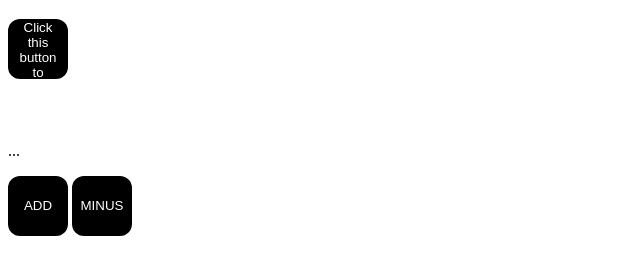
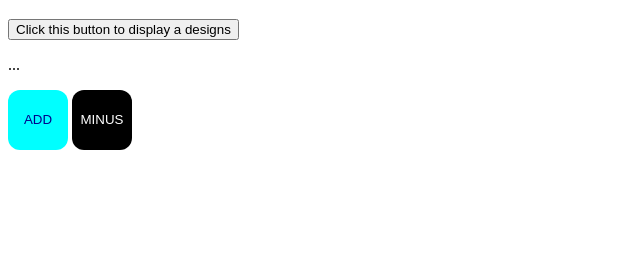
Before and after one commit to celraaaaaqt/jspractice, a website: page DOMCreateElements/CrElement.html in a window 1280 px wide. Shown: the part 61-336 px from the top of the page, without its empty margins (0-640 px from the left). Drawn offline with Linux system fonts and the light colour scheme.

Commit message:
fixed interactivity

```diff
--- a/DOMCreateElements/CrElement.css
+++ b/DOMCreateElements/CrElement.css
@@ -1,10 +1,16 @@
-button {
+#increase, #decrease {
 background-color: black;
 color: white;
 border: none;
 border-radius: 20%;
 height: 60px;
 width: 60px;
+
+}
+
+#increase, #decrease:hover {
+    background-color: aqua;
+    color: darkblue;
 }
 
 .highlight {
```
